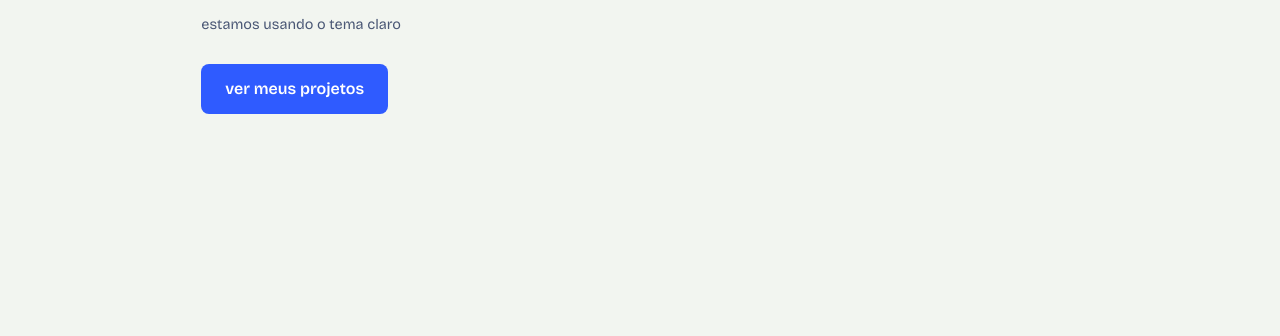
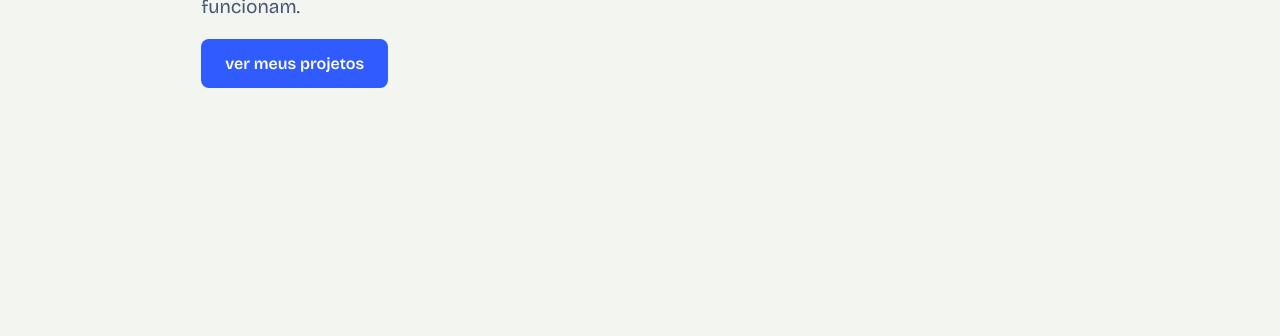
Before and after one commit to arthurzin7x/portfolio, a plain HTML site: page index.html in a window 1280 px wide. Shown: the part 461-797 px from the top of the page. Drawn offline with nearby package versions, Linux system fonts and the light colour scheme.

Commit message:
removendo aviso de tema

```diff
--- a/index.html
+++ b/index.html
@@ -46,7 +46,7 @@
                 <p class="hero-sub">
                     Tenho 18 anos e estudo desenvolvimento web. Gosto de transformar ideias em sites que funcionam.
                 </p>
-                <p id="mensagem" class="mensagem">estamos usando o tema claro</p>
+
                 <a class="botao" href="#projetos">ver meus projetos</a>
             </div>
         </section>
```
